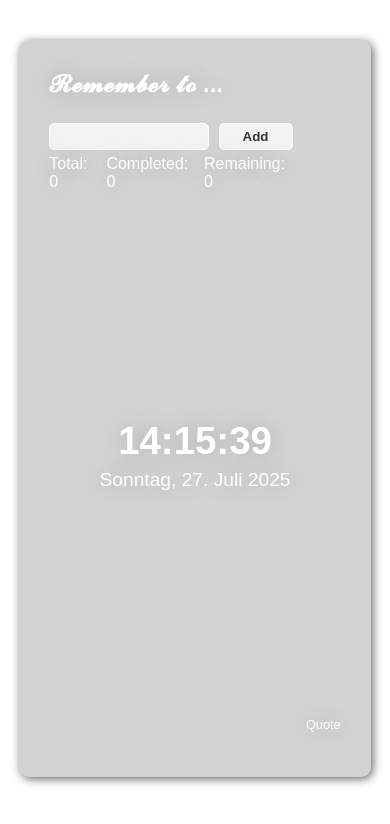
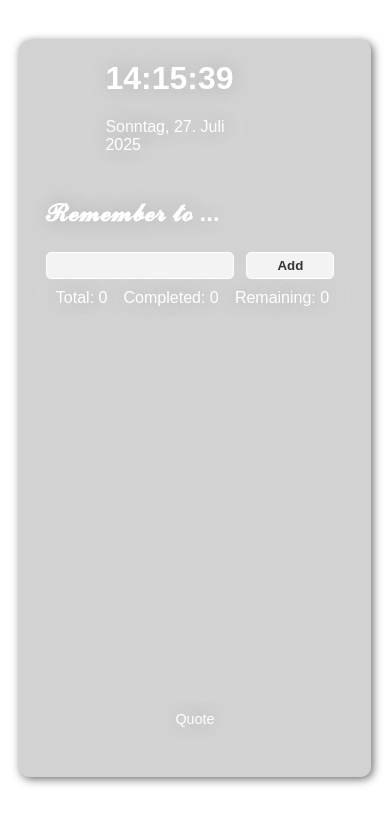
Before and after one commit to Qinisfighting/chrome-extension-dashboard, a website with bundled scripts: page index.html in a window 390 px wide. Built offline with nearby package versions, Linux system fonts and the light colour scheme; no server answers.

Commit message:
restyling

```diff
--- a/index.css
+++ b/index.css
@@ -20,31 +20,60 @@ main {
   display: flex;
   flex-direction: column;
   justify-content: space-between;
-  padding: 10px;
+  padding: 0px 10px 20px;
   background-color: rgba(0, 0, 0, 0.178);
   width: 85vw;
   min-height: 85vh;
   margin: 40px auto;
   box-shadow: 2px 2px 10px rgb(102, 102, 102);
   border-radius: 10px;
-  align-self: self-start;
-  overflow: hidden;
 }
 
 .top {
   display: flex;
+  flex-direction: column;
+}
+
+.info-bar {
+  display: flex;
   justify-content: space-between;
-  margin-bottom: 0;
-  padding-bottom: 0;
+  align-items: center;
+  gap: 20px;
+  margin: 0 60px 20px;
+  flex-wrap: nowrap;
+}
+
+#time {
+  font-size: 2em;
+  text-align: left;
+}
+
+#geo {
+  text-align: right;
+}
+
+#weather {
+  text-align: right;
+}
+
+#location {
+  text-align: right;
 }
 
 .container {
   padding: 0 10px;
-  margin: 0 10px;
+  margin: 0 auto;
+  width: 570px;
 }
 
-.todo-form button,
-.todo-form input {
+.todo-form {
+  display: grid;
+  grid-template-columns: 2fr 1fr;
+  grid-column-gap: 5px;
+}
+
+.todo-form input,
+.todo-form button {
   width: 90%;
   padding: 5px;
   border-radius: 5px;
@@ -58,46 +87,41 @@ main {
 input:focus {
   outline: none;
 }
-.checkbox-wrapper span {
-  padding: 3px;
-  outline: none;
-}
+
 .todo-form button {
   cursor: pointer;
 }
+
 .todo-form button:hover {
   box-shadow: 1px 1px 3px rgb(82, 81, 81);
-}
-
-.todo-form {
-  display: grid;
-  grid-template-columns: 2fr 1fr;
-  grid-column-gap: 5px;
 }
 
 .todo-stats {
   display: flex;
   justify-content: space-between;
+  padding: 5px 10px 0px;
 }
+
 .todo-stats span {
-  padding: 5px 10px 0 0;
+  padding: 5px 5px 0 0;
+}
+
+.todo-list {
+  padding-left: 0;
+  padding-right: 5px;
 }
 
 .todo-list li {
   display: flex;
   justify-content: space-between;
   padding: 2px;
-  text-align: left;
+  text-align: center;
   width: 100%;
 }
 
 .todo-list [type='checkbox']:checked ~ span {
   text-decoration: line-through;
   opacity: 0.5;
-}
-
-.todo-list {
-  padding-left: 0;
 }
 
 .todo-list .remove-task {
@@ -111,37 +135,15 @@ input:focus {
   margin-right: 15px;
 }
 
-#geo {
-  margin-right: 20px;
-}
-
-#weather {
-  line-height: 0;
-  padding: 0;
-  margin: 0;
-  text-align: right;
-}
-
-#location {
-  text-align: right;
-}
-
-#time {
-  text-align: center;
-  font-size: 2em;
-  margin-top: 0;
-  line-height: 0.7em;
-  padding: 0;
-}
-
 .bottom {
   display: flex;
   justify-content: space-between;
+  flex-wrap: wrap;
+  margin-top: 20px;
 }
 
 #img-author {
   margin: 0 20px;
-  padding-bottom: 0;
   padding-top: 60px;
   font-size: 0.8em;
 }
@@ -151,27 +153,49 @@ input:focus {
   text-align: right;
 }
 
-@media only screen and (max-width: 400px) {
+/* Responsive: Small Screens */
+@media only screen and (max-width: 600px) {
+  .info-bar {
+    align-items: space-between;
+    justify-content: center;
+    margin: 0 auto 10px;
+  }
+
+  #time {
+    font-size: 1em;
+    line-height: 1.1;
+    width: 100%;
+  }
+
   #geo {
-    text-align: right;
-    padding-right: 20px;
+    font-size: 0.8em;
+    width: 100%;
   }
-  #weather img {
-    width: 45px;
+
+  #weather {
+    font-size: 0.8em;
   }
-  #weather h2 {
-    font-size: 0.8em;
-    padding-right: 10px;
-  }
+
   #location {
     font-size: 0.8em;
-    padding-right: 20px;
-    display: none;
   }
-  #time {
-    font-size: 1.2em;
+
+  .container {
+    width: 90%;
   }
+
+  .bottom {
+    flex-direction: column;
+    align-items: center;
+    text-align: center;
+  }
+
   #quote {
-    font-size: 0.8em;
+    font-size: 0.9em;
+    margin-top: 10px;
+  }
+
+  #img-author {
+    padding-top: 20px;
   }
 }
--- a/index.html
+++ b/index.html
@@ -16,6 +16,14 @@
   <body>
     <main>
       <div class="top">
+        <div class="info-bar">
+          <div id="time"></div>
+          <div id="geo">
+            <p id="weather"></p>
+            <div id="location"></div>
+          </div>
+        </div>
+
         <div class="container">
           <h2>𝓡𝓮𝓶𝓮𝓶𝓫𝓮𝓻 𝓽𝓸 ...</h2>
           <form class="todo-form">
@@ -38,18 +46,11 @@
           </div>
           <ol class="todo-list"></ol>
         </div>
-
-        <div id="geo">
-          <p id="weather"></p>
-          <div id="location"></div>
-        </div>
       </div>
 
-      <div id="time"></div>
-
       <div class="bottom">
+        <div id="quote">Quote</div>
         <div id="img-author"></div>
-        <div id="quote">Quote</div>
       </div>
     </main>
 
--- a/index.ts
+++ b/index.ts
@@ -1,3 +1,4 @@
+/* eslint-disable prettier/prettier */
 /* eslint-disable @typescript-eslint/no-explicit-any */
 //to do list
 const todoForm: HTMLElement = document.querySelector('.todo-form')!;
```
